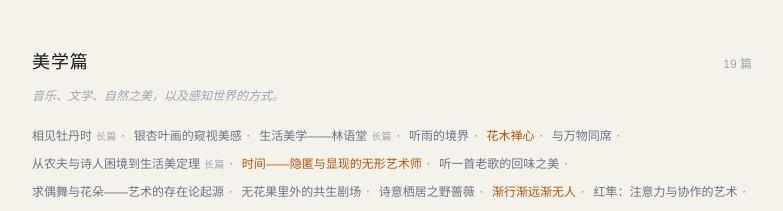
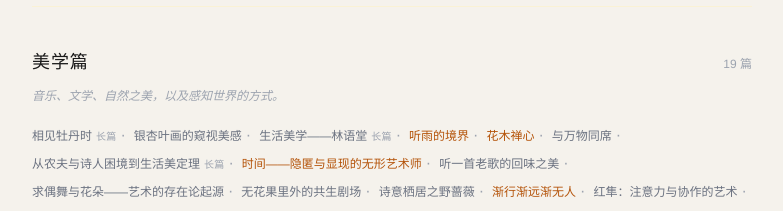
Before and after one commit to chengdongwrites/ihavemylove, a Next.js app: page /luzexi in a window 1280 px wide. Shown: the part 1160-1371 px from the top of the page, without its empty margins (248-1031 px from the left). Built offline with nearby package versions, Linux system fonts and the light colour scheme; no server answers; the database is empty.

Commit message:
publish 美学篇04《听雨的境界》
Co-Authored-By: Claude Sonnet 4.6 <noreply@anthropic.com>

```diff
--- a/src/data/essays.ts
+++ b/src/data/essays.ts
@@ -4322,6 +4322,54 @@ export const meixueEssays: Essay[] = [
 2. "见天"有整天之意，此处双关。`,
   },
   {
+    num: "04",
+    slug: "tinyu-de-jijing",
+    title: "听雨的境界",
+    subtitle: "",
+    section: "美学篇",
+    image: "meixue-tinyu-01.png",
+    imageCaption: '"Three realms"——ChatGPT制图',
+    content: `【图:meixue-tinyu-01.png:"Three realms"——ChatGPT制图】
+
+四季的雨，落在地上，成为"地籁"的一部分。人听起来，情境各异：可能茫然，可能苏醒；可能焦急，可能舒畅。听者若无心，则雨声便是噪音；若有意，雨声便成音乐。
+
+而雨是从天上落下来的，专注听雨的人，或许能听到天上的声音——天籁。能听到天籁的人，是有心之人，禅悟之人。
+
+禅悟之人，他所写出来的诗句便可能是人间神品。
+
+想起来，第一首这样的神品可能是："昔我往矣，杨柳依依。今我来思，雨雪霏霏。"这是诗经里写远征士兵经历多次拖延，终于走在回家路上的心情。因了时空的折叠和对比，简朴的句子有了强烈的厚重之感：诗者听到的，不只是雨雪击地，更是对生命流转与渴盼归乡的天地共鸣。
+
+第二首当推杜甫的《春夜喜雨》："好雨知时节，当春乃发生。随风潜入夜，润物细无声。"他听到的是雨声之外的自然生命力，无声之声，此诗便充满了潜逸、澹然之美。
+
+到了王维，"空山新雨后，天气晚来秋。明月松间照，清泉石上流。"一片空明寂静的禅意境界。如果说，杜甫由地籁而及天籁，那么在王维这里，便是万籁归一的境界。
+
+晚唐的诗坛，少了许多盛唐宏大气象，然而听雨的意趣和境界却是非同凡响。非凡之处正在于由地籁而及人籁之最细微处。
+
+在旅途之中的李商隐写道："竹坞无尘水槛清，相思迢递隔重城。秋阴不散霜飞晚，留得枯荷听雨声。"雨打枯荷的清韵，让诗人倍感孤寂和思念故友，但同时又得到一丝慰藉——彷佛因"霜飞晚"而留下的不起眼的枯荷，此时却能够一同听雨。用物物之间的感知，传递人与人之间的情谊，这是物我归一的境界。
+
+毕竟是"情圣"，他的《夜雨寄北》是千年佳话："君问归期未有期，巴山夜雨涨秋池。何当共剪西窗烛，却话巴山夜雨时。"绵绵情思如雨，孤独的思念张开了期待和想象的翅膀，飞到远方，飞到未来，飞到未来的过去——此时。这是时空折叠之美，三籁合一的境界。于是，也有了柳永词中深情与疏狂的听雨："对潇潇暮雨洒江天，一番洗清秋。"
+
+"梧桐树，三更雨，不道离情正苦。一叶叶，一声声，空堦滴到明。"花间词祖温飞卿的词句中，惯常、娴熟运用的蒙太奇手法在这首听雨词中也发挥到了极致：从"画堂秋思"到"衾枕寒"，到梧桐树，片片树叶，声声雨滴，在时光中静静流逝。词人身处何处并不重要，主人公在代词人作无声的诉说。人，音，画面，时光，这是一部微电影。我们听到的是永久的离愁别绪。
+
+于是，同样的词境在李易安那里就成了"梧桐更兼细雨，到黄昏、点点滴滴。这次第，怎一个愁字了得！"到了蒋捷那美妙无比的《虞美人·听雨》词中，便成了"而今听雨僧庐下，鬓已星星也。悲欢离合总无情，一任阶前、点滴到天明。"到了近代，此境又何尝不是戴望舒"雨巷"中的丁香幽情呢！
+
+让我们就称其为蒙太奇境界吧，其重点在于画面切换、时空折叠。实在是高妙之至！这在温词中，几乎无处不在；而雨也几乎无处不在。且看这首《菩萨蛮》："南园满地堆轻絮，愁闻一霎清明雨。雨后却斜阳，杏花零落香。"画面由远而近，雨前，雨中，雨后，到守候中人。零落的杏花，它的香气，犹如李义山的枯荷，与愁人一道听雨、分享孤寂。所不同的是，词人虽不在词中，却处处潜隐其中，三籁合一之外，更是人我关爱之心。
+
+同时代的杜牧，"清明时节雨纷纷，……，牧童遥指杏花村。"也是脍炙人口之作。到了陆游，便有了"小楼一夜听春雨，明朝深巷卖杏花。"于是，"杏花春雨"在元人虞集的《风入松》一词中，非但成了一个成语，也和江南分不开了。
+
+最坦荡的听雨词人，是劝人不要听雨的苏东坡："莫听穿林打叶声，何妨吟啸且徐行。竹杖芒鞋轻胜马，谁怕？一蓑烟雨任平生。料峭春风吹酒醒，微冷、山头斜照却相迎；回首向来萧瑟处，归去、也无风雨也无晴。"这是一股冲天而起的豪情，遨游于天地之间，听和不听没有分别的道的境界。他不需要静观，冥想，顿悟，他就是"一点浩然气，千里快哉风。"
+
+这雨，听有听的境界，不听更有不听的境界。
+
+与其仰慕先贤，不如仿效他们听雨。下面这首笔者新作小词，写现代人远离故土、在他乡生活奋斗几十载后所听到的三籁之声。北美仲夏的雨，让人怀念起岭南故乡之雨，以及成长和跋涉之路。而生活的艰辛，透过雨声，化解于窗外古木兰的英气之中。
+
+【少年游•听雨】
+
+「铁杉听雨，糖枫听雨，暑气霎时消。／荔枝听雨，杨梅听雨，故地果香遥。／自少离乡常听雨，水阔路迢迢。／四季但今多淫雨，轩窗外、木兰姣。」
+
+（2025.6.19）`,
+  },
+  {
     num: "18",
     slug: "yishu-junwangdie",
     title: "艺术的君王蝶",
```
Also changed, not shown: 1 other file (tests, documents, lock files or other folders).
